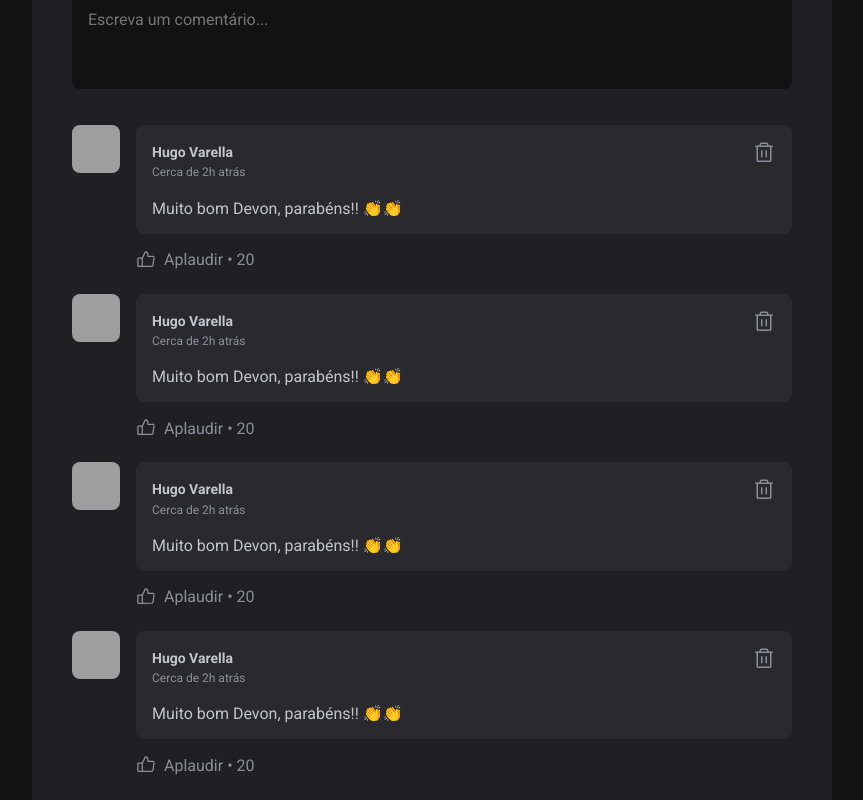
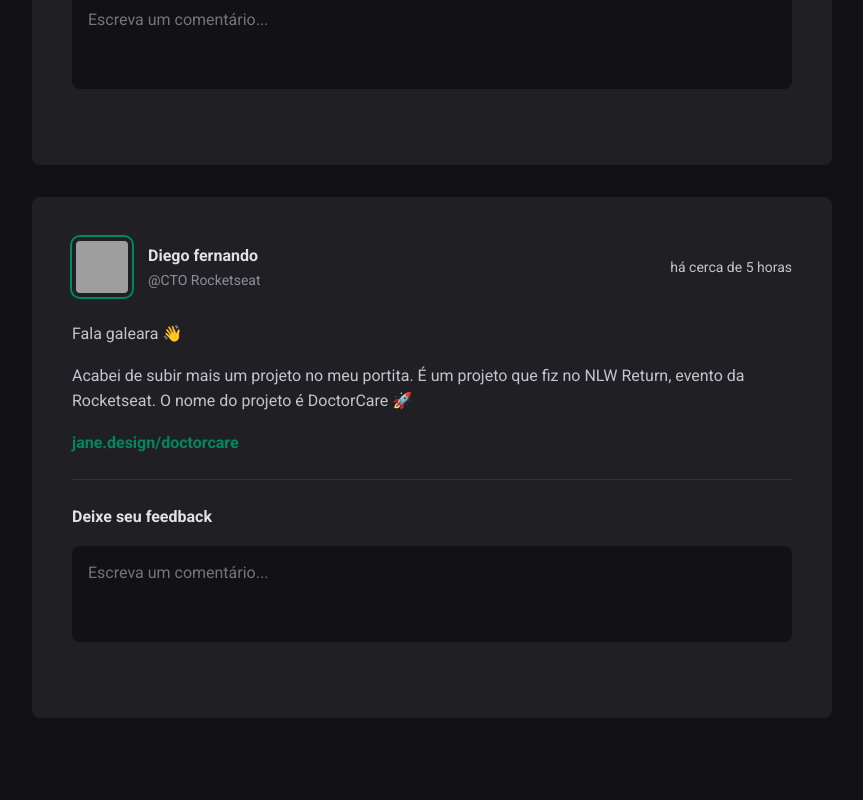
Before and after one commit to Hugovarellaa/-ignite-react-2022-desafios, a React (Vite) app: page / in a window 1280 px wide. Shown: the part 460-1260 px from the top of the page, without its empty margins (352-1215 px from the left). After the commit the page ends 1210 px from the top, so only its background shows below. Built offline with nearby package versions, Linux system fonts and the light colour scheme; grey boxes are pictures that could not be loaded.

Commit message:
Mostrando dinamicamente os posts

```diff
--- a/src/components/Comment/index.jsx
+++ b/src/components/Comment/index.jsx
@@ -2,7 +2,7 @@
 import { Avatar } from "../Avatar";
 import styles from "./Comment.module.css";
 
-export function Comment() {
+export function Comment({ content }) {
   return (
     <div className={styles.comment}>
       <Avatar hasBorder={false} src="https://github.com/maykbrito.png" />
@@ -20,7 +20,7 @@
               <Trash size={24} />
             </button>
           </header>
-          <p>Muito bom Devon, parabéns!! 👏👏</p>
+          <p>{content}</p>
         </div>
         <footer>
           <button>
--- a/src/components/Post/index.jsx
+++ b/src/components/Post/index.jsx
@@ -1,10 +1,14 @@
 import { format, formatDistanceToNow } from "date-fns";
 import ptBR from "date-fns/locale/pt-BR";
+import { useState } from "react";
 import { Avatar } from "../Avatar";
 import { Comment } from "../Comment";
 import styles from "./Post.module.css";
 
 export function Post({ author, content, publishedAt }) {
+  const [comments, setComments] = useState([]);
+  const [newCommentText, setNewCommentText] = useState("");
+
   const publishedAtFormatted = format(
     publishedAt,
     "dd 'de' MMMM 'às' HH:mm'h'",
@@ -15,6 +19,12 @@
     locale: ptBR,
     addSuffix: true,
   });
+
+  function handleCreateNewComment(event) {
+    event.preventDefault();
+    setComments((oldState) => [...oldState, newCommentText]);
+    setNewCommentText("");
+  }
 
   return (
     <article className={styles.postContainer}>
@@ -45,10 +55,15 @@
         })}
       </div>
 
-      <form className={styles.commentForm}>
+      <form onSubmit={handleCreateNewComment} className={styles.commentForm}>
         <strong>Deixe seu feedback</strong>
 
-        <textarea placeholder="Escreva um comentário..." />
+        <textarea
+          name="comment"
+          placeholder="Escreva um comentário..."
+          value={newCommentText}
+          onChange={(event) => setNewCommentText(event.target.value)}
+        />
 
         <footer>
           <button type="submit">Publicar</button>
@@ -56,10 +71,9 @@
       </form>
 
       <div className={styles.commentList}>
-        <Comment />
-        <Comment />
-        <Comment />
-        <Comment />
+        {comments.map((comment) => {
+          return <Comment key={comment} content={comment} />;
+        })}
       </div>
     </article>
   );
```
